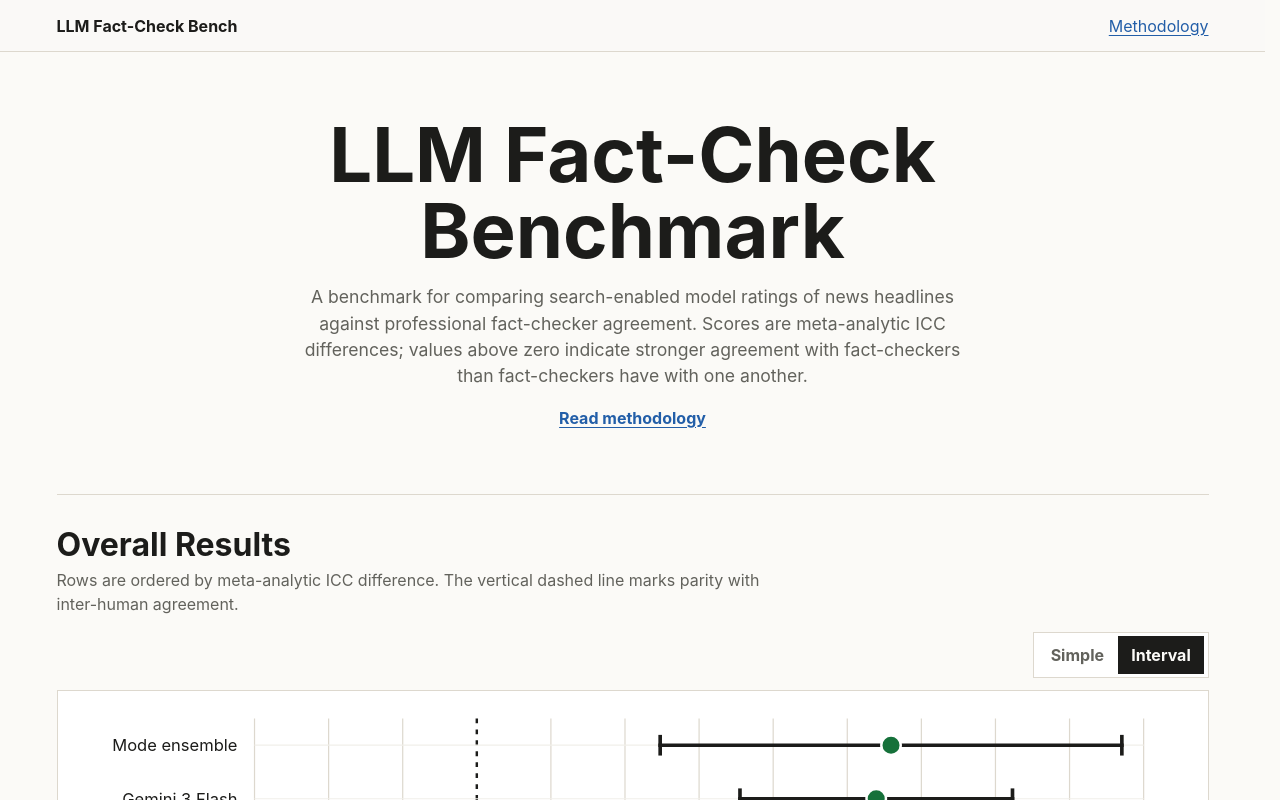
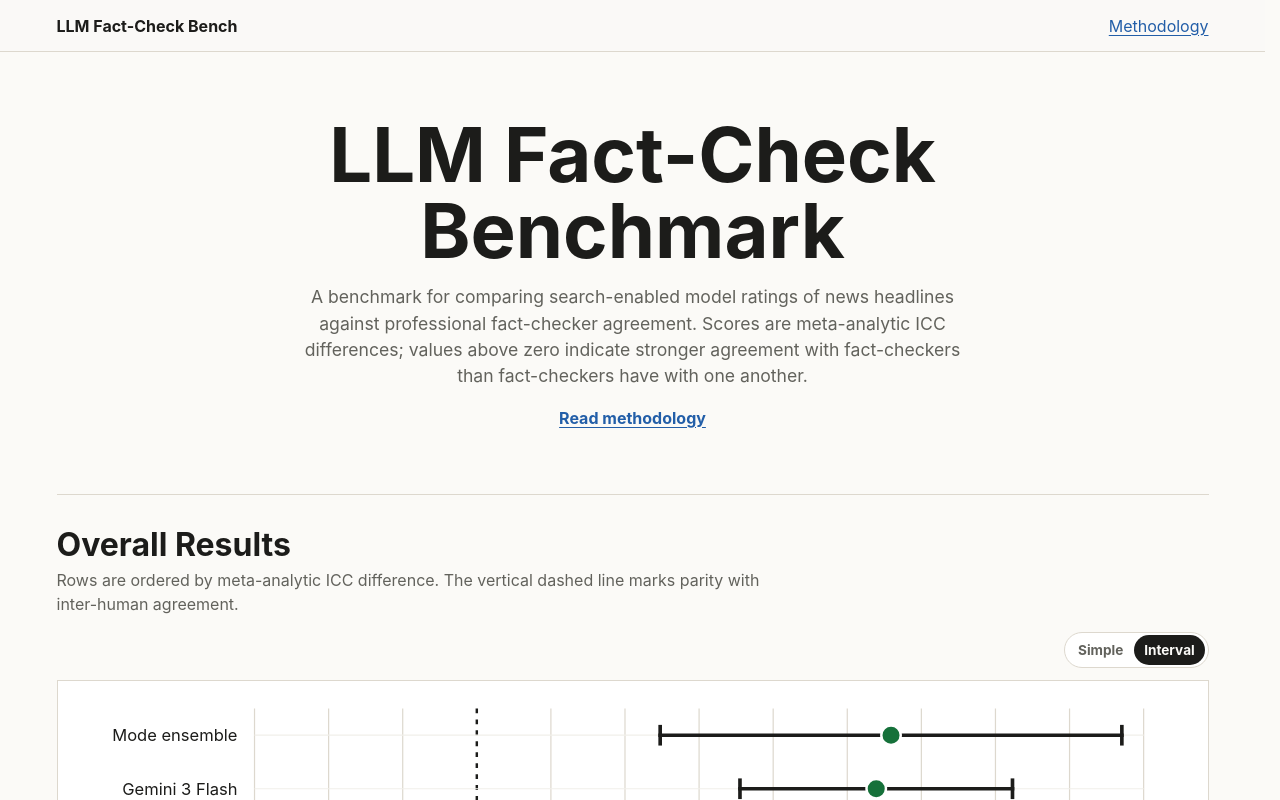
Before and after one commit to ddev-initialize/llm-fact-check-bench, a SvelteKit app: page / in a window 1280 px wide. Shown: the top 800 px of the page. Built offline with nearby package versions, Linux system fonts and the light colour scheme.

Commit message:
round buttons

```diff
--- a/src/routes/+page.svelte
+++ b/src/routes/+page.svelte
@@ -102,7 +102,9 @@
 										class={row.significantlyAboveHumans
 											? "score score-strong"
 											: "score"}
-										>{formatDelta(row.beta_coefficient)}</span
+										>{formatDelta(
+											row.beta_coefficient,
+										)}</span
 									>
 									<span class="score-detail"
 										>SE {formatStandardError(row.se)}</span
@@ -380,16 +382,19 @@
 
 	.chart-tabs {
 		display: inline-flex;
-		padding: 0.2rem;
+		padding: 0.15rem;
 		border: 1px solid var(--border);
+		border-radius: 10rem;
 		background: var(--surface);
 
 		button {
-			padding: 0.45rem 0.85rem;
+			padding: 0.3rem 0.65rem;
 			border: 0;
+			border-radius: 10rem;
 			background: transparent;
 			color: var(--muted);
 			font: inherit;
+			font-size: 0.85rem;
 			font-weight: 700;
 			cursor: pointer;
 		}
```
